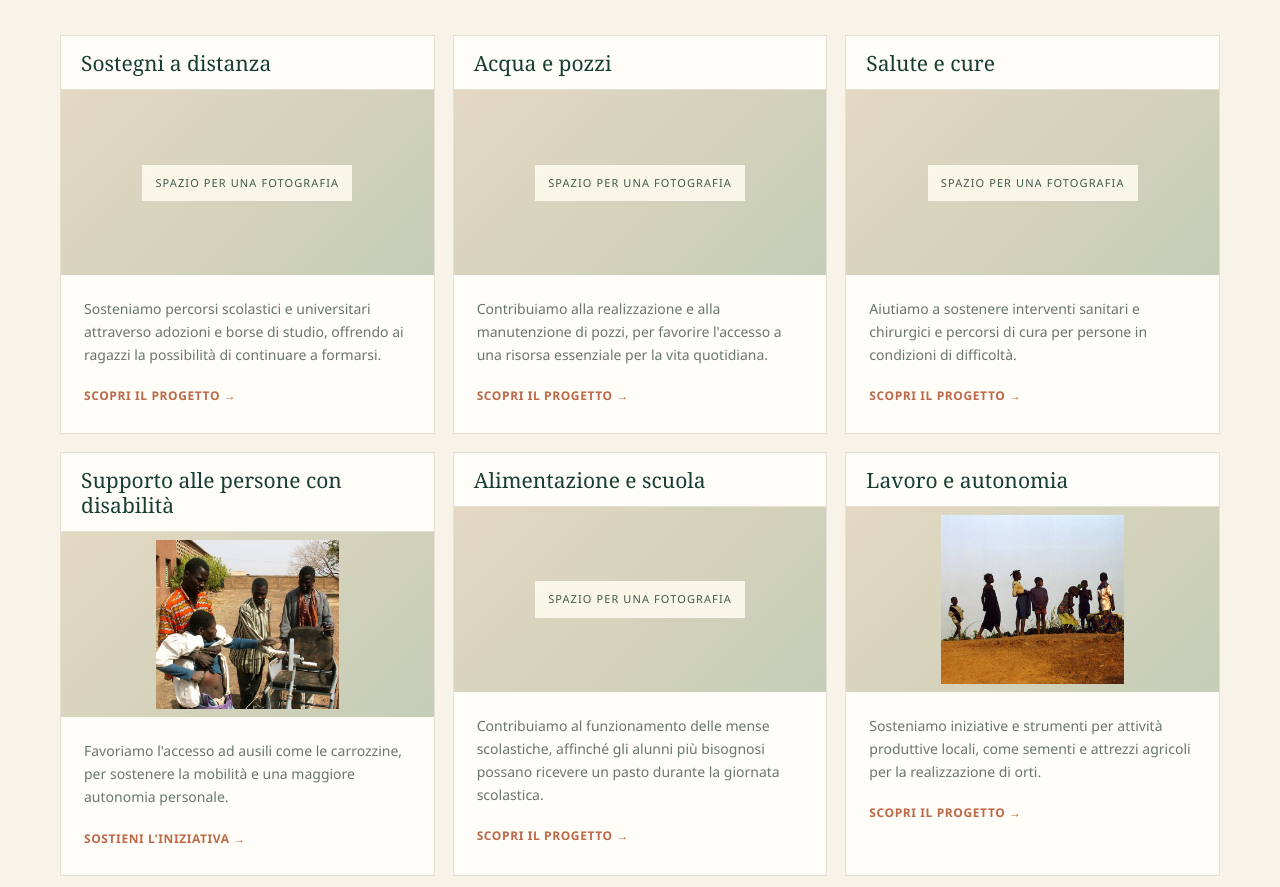
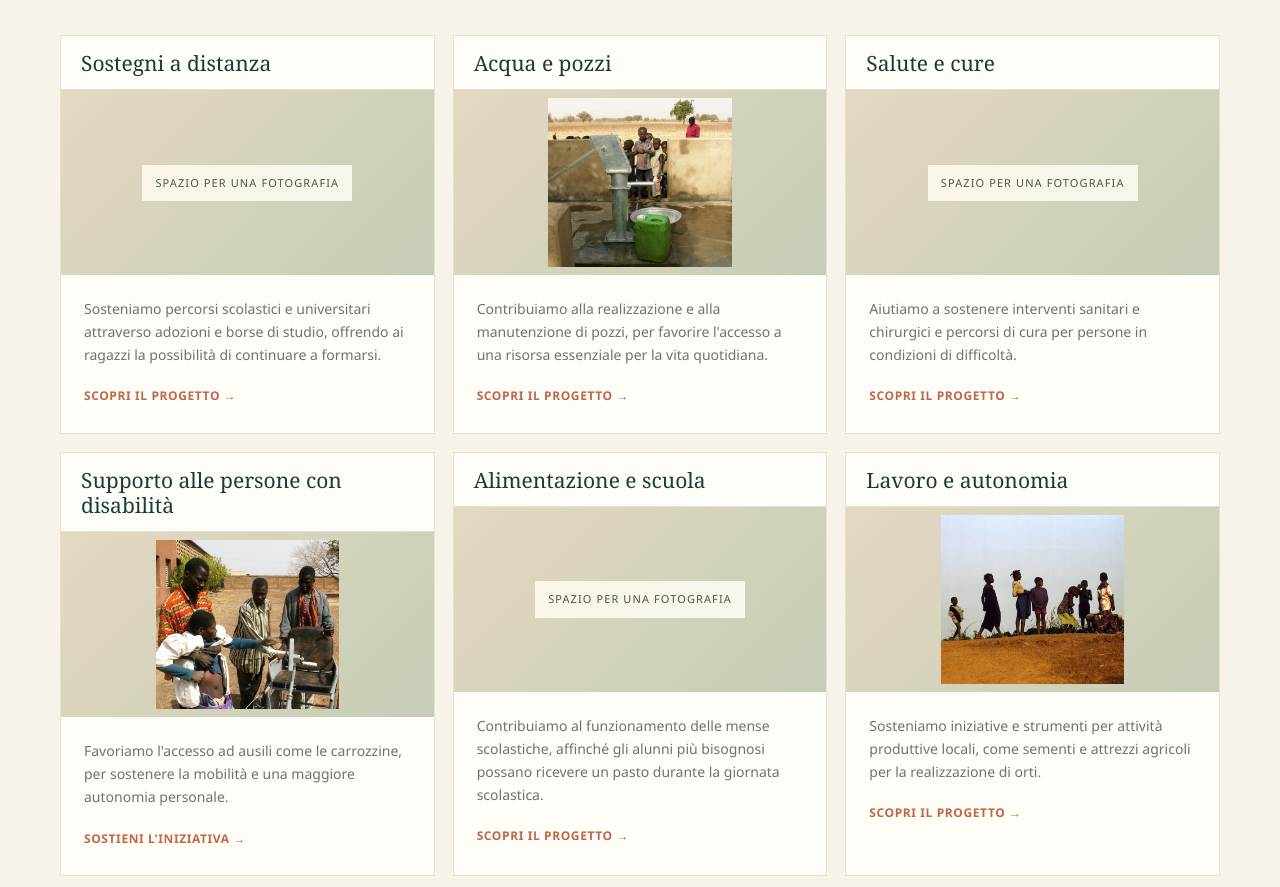
Before and after one commit to livioferrante/gruppo-volontari-burkina, a plain HTML site: page index.html in a window 1280 px wide. Shown: the part 1412-2299 px from the top of the page. Drawn offline with Linux system fonts and the light colour scheme.

Commit message:
Inserisci foto pozzo nella scheda acqua e pozzi

```diff
--- a/index.html
+++ b/index.html
@@ -40,7 +40,7 @@ footer{background:#122e26;color:#e8eee8;padding:54px 0 24px}.foot-grid{display:g
 <section class="section projects" id="progetti"><div class="wrap"><div class="section-head"><div class="eyebrow">I nostri interventi</div><h2>Sei modi per essere vicini.</h2><p>Progetti diversi, un unico obiettivo: accompagnare persone e comunità verso opportunità concrete.</p></div>
 <div class="cards">
 <article class="project"><div class="project-title"><h3>Sostegni a distanza</h3></div><div class="project-img photo-slot"><span>Spazio per una fotografia</span></div><div class="project-body"><p>Sosteniamo percorsi scolastici e universitari attraverso adozioni e borse di studio, offrendo ai ragazzi la possibilità di continuare a formarsi.</p><a class="more" href="sostegni-a-distanza.html">Scopri il progetto →</a></div></article>
-<article class="project"><div class="project-title"><h3>Acqua e pozzi</h3></div><div class="project-img photo-slot"><span>Spazio per una fotografia</span></div><div class="project-body"><p>Contribuiamo alla realizzazione e alla manutenzione di pozzi, per favorire l'accesso a una risorsa essenziale per la vita quotidiana.</p><a class="more" href="acqua-e-pozzi.html">Scopri il progetto →</a></div></article>
+<article class="project"><div class="project-title"><h3>Acqua e pozzi</h3></div><div class="project-img photo-slot" style="height:185px;min-height:185px;max-height:185px;overflow:hidden;display:flex;align-items:center;justify-content:center"><img src="images/pozzo2.jpg" alt="Pozzo realizzato in Burkina Faso" style="display:block;width:100%;height:100%;max-width:100%;max-height:100%;min-width:0;min-height:0;object-fit:contain;padding:8px;box-sizing:border-box"></div><div class="project-body"><p>Contribuiamo alla realizzazione e alla manutenzione di pozzi, per favorire l'accesso a una risorsa essenziale per la vita quotidiana.</p><a class="more" href="acqua-e-pozzi.html">Scopri il progetto →</a></div></article>
 <article class="project"><div class="project-title"><h3>Salute e cure</h3></div><div class="project-img photo-slot"><span>Spazio per una fotografia</span></div><div class="project-body"><p>Aiutiamo a sostenere interventi sanitari e chirurgici e percorsi di cura per persone in condizioni di difficoltà.</p><a class="more" href="salute-e-cure.html">Scopri il progetto →</a></div></article>
 <article class="project"><div class="project-title"><h3>Supporto alle persone con disabilità</h3></div><div class="project-img photo-slot" style="height:185px;min-height:185px;max-height:185px;overflow:hidden;display:flex;align-items:center;justify-content:center"><img src="images/carrozzine2.jpg" alt="Carrozzine per persone con disabilità" style="display:block;width:100%;height:100%;max-width:100%;max-height:100%;min-width:0;min-height:0;object-fit:contain;padding:8px;box-sizing:border-box"></div><div class="project-body"><p>Favoriamo l'accesso ad ausili come le carrozzine, per sostenere la mobilità e una maggiore autonomia personale.</p><a class="more" href="#aiutaci">Sostieni l'iniziativa →</a></div></article>
 <article class="project"><div class="project-title"><h3>Alimentazione e scuola</h3></div><div class="project-img photo-slot"><span>Spazio per una fotografia</span></div><div class="project-body"><p>Contribuiamo al funzionamento delle mense scolastiche, affinché gli alunni più bisognosi possano ricevere un pasto durante la giornata scolastica.</p><a class="more" href="alimentazione-e-scuola.html">Scopri il progetto →</a></div></article>
```
